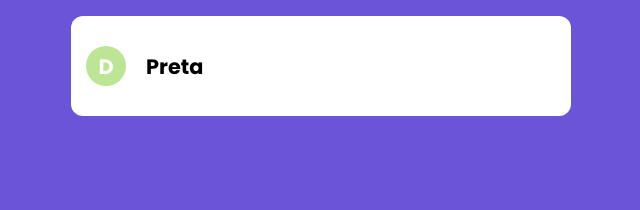
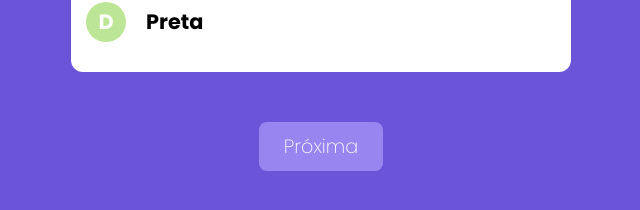
Before and after one commit to dauid64/quiz, a Next.js app: page / in a window 1280 px wide. Shown: the part 564-774 px from the top of the page, without its empty margins (319-959 px from the left). Built offline with nearby package versions, Linux system fonts and the light colour scheme.

Commit message:
Add componente botão

```diff
--- /dev/null
+++ b/components/Botao.tsx
@@ -0,0 +1,22 @@
+import Link from 'next/link'
+import styles from '../styles/Botao.module.css'
+
+interface BotaoProps {
+    href?: string
+    texto: string
+    onClick?: (e: any) => void
+}
+
+export default function Botao(props: BotaoProps) {
+
+    function renderizarBotao() {
+        return (
+            <button className={styles.botao} onClick={props.onClick}>
+                {props.texto}
+            </button>
+        )
+    }
+    return props.href ? (
+        <Link href={props.href}>{renderizarBotao()}</Link>
+    ) : renderizarBotao()
+}
--- a/pages/index.tsx
+++ b/pages/index.tsx
@@ -1,3 +1,4 @@
+import Botao from '@/components/Botao'
 import Questao from '@/components/Questao'
 import QuestaoModel from '@/model/questao'
 import RespostaModel from '@/model/resposta'
@@ -35,9 +36,11 @@
       display: 'flex',
       justifyContent: 'center',
       alignItems: 'center',
+      flexDirection: 'column',
       height: '100vh'
     }}>
       <Questao tempoPraResposta={10} valor={questao} respostaFornecida={respostaFornecida} tempoEsgotado={tempoEsgotado}/>
+      <Botao texto="Próxima" href="/resultado"/>
     </div>
   )
 }
--- /dev/null
+++ b/styles/Botao.module.css
@@ -0,0 +1,10 @@
+.botao {
+    color: #fff;
+    border-radius: 8px;
+    font-weight: 200;
+    font-size: 1.2rem;
+    border: none;
+    padding: 10px 25px;
+    background-color: #9885F0;
+    margin-top: 40px;
+}
```
Also changed, not shown: pages/resultado.tsx (added, +7 -0 lines).
